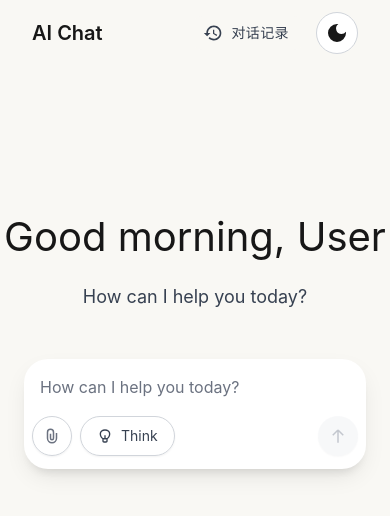
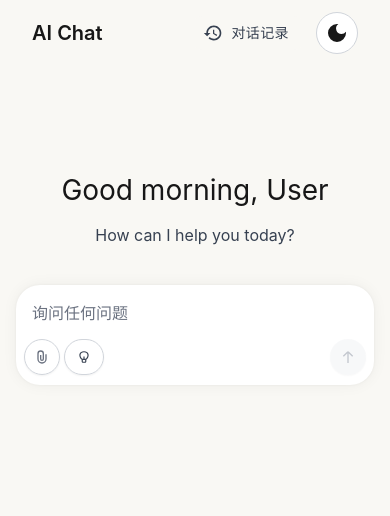
Before and after one commit to Rain-kl/cyber_ui, a Next.js app: page / in a window 390 px wide. Shown: the top 516 px of the page. Built offline with nearby package versions, Linux system fonts and the light colour scheme.

Commit message:
优化手机端体验

```diff
--- a/app/globals.css
+++ b/app/globals.css
@@ -32,6 +32,28 @@ body {
     'Cantarell', sans-serif;
   margin: 0;
   padding: 0;
+  /* 防止水平滚动 */
+  overflow-x: hidden;
+}
+
+/* 防止整个页面水平滚动 */
+html {
+  overflow-x: hidden;
+}
+
+/* 移动端优化 */
+@media (max-width: 768px) {
+  .chat-message-container {
+    max-width: 100vw;
+    padding-left: 0;
+    padding-right: 0;
+  }
+
+  /* 确保内容不会超出屏幕宽度 */
+  * {
+    max-width: 100vw;
+    box-sizing: border-box;
+  }
 }
 
 /* Custom scrollbar for webkit browsers */
--- a/app/layout.tsx
+++ b/app/layout.tsx
@@ -18,6 +18,14 @@ export const metadata: Metadata = {
   description: 'Generated by create next app',
 };
 
+// 移动端视口配置
+const viewport = {
+  width: 'device-width',
+  initialScale: 1,
+  maximumScale: 1,
+  userScalable: false,
+};
+
 export default function RootLayout({
   children,
 }: Readonly<{
@@ -25,6 +33,9 @@ export default function RootLayout({
 }>) {
   return (
     <html lang="en">
+      <head>
+        <meta name="viewport" content="width=device-width, initial-scale=1, maximum-scale=1, user-scalable=no, viewport-fit=cover" />
+      </head>
       <body
         className={`${geistSans.variable} ${geistMono.variable} antialiased`}
       >
--- a/app/ui/ChatHeader.tsx
+++ b/app/ui/ChatHeader.tsx
@@ -13,7 +13,19 @@ export default function ChatHeader({
   subtitle = 'How can I help you today?',
 }: ChatHeaderProps) {
   const [greeting, setGreeting] = useState('Good evening');
+  const [isMobile, setIsMobile] = useState(false);
   const colors = useThemeColors();
+
+  useEffect(() => {
+    const checkIsMobile = () => {
+      setIsMobile(window.innerWidth <= 768);
+    };
+
+    checkIsMobile();
+    window.addEventListener('resize', checkIsMobile);
+
+    return () => window.removeEventListener('resize', checkIsMobile);
+  }, []);
 
   useEffect(() => {
     const updateGreeting = () => {
@@ -37,14 +49,25 @@ export default function ChatHeader({
   }, []);
 
   return (
-    <div className="text-center px-8">
-      <h1 className="font-normal mb-4 whitespace-nowrap" style={{
-        fontSize: '40px',
-        color: colors.text.primary()
-      }}>
+    <div className={`text-center ${isMobile ? 'px-4' : 'px-8'}`}>
+      <h1
+        className={`font-normal mb-4 ${isMobile ? '' : 'whitespace-nowrap'}`}
+        style={{
+          fontSize: isMobile ? '28px' : '40px',
+          color: colors.text.primary(),
+          lineHeight: isMobile ? '1.2' : '1'
+        }}
+      >
         {title || greeting}, User
       </h1>
-      {subtitle && <p className="text-lg" style={{ color: colors.text.secondary() }}>{subtitle}</p>}
+      {subtitle && (
+        <p
+          className={isMobile ? 'text-base' : 'text-lg'}
+          style={{ color: colors.text.secondary() }}
+        >
+          {subtitle}
+        </p>
+      )}
     </div>
   );
 }
--- a/app/ui/ChatInput.tsx
+++ b/app/ui/ChatInput.tsx
@@ -1,4 +1,4 @@
-import { useState } from 'react';
+import { useState, useEffect } from 'react';
 import { useThemeColors } from '@/themes/utils';
 
 interface ChatInputProps {
@@ -11,13 +11,26 @@ interface ChatInputProps {
 export default function ChatInput({
   onSendMessage,
   disabled = false,
-  placeholder = 'Reply to Claude...',
+  placeholder = 'Reply to AI...',
   isLoading = false,
 }: ChatInputProps) {
   const [inputValue, setInputValue] = useState('');
   const [isThinkEnabled, setIsThinkEnabled] = useState(false);
   const [textareaHeight, setTextareaHeight] = useState(32);
+  const [isMobile, setIsMobile] = useState(false);
   const colors = useThemeColors();
+
+  // 检测是否为移动设备
+  useEffect(() => {
+    const checkIsMobile = () => {
+      setIsMobile(window.innerWidth <= 768);
+    };
+
+    checkIsMobile();
+    window.addEventListener('resize', checkIsMobile);
+
+    return () => window.removeEventListener('resize', checkIsMobile);
+  }, []);
 
   const handleSubmit = (e: React.FormEvent) => {
     e.preventDefault();
@@ -49,18 +62,28 @@ export default function ChatInput({
   };
 
   return (
-    <div className="flex items-end justify-center p-2" style={{ backgroundColor: colors.bg.primary() }}>
+    <div
+      className={`flex items-end justify-center ${isMobile ? 'p-2 pb-4' : 'p-2'}`}
+      style={{
+        backgroundColor: colors.bg.primary(),
+        paddingBottom: isMobile ? 'max(16px, env(safe-area-inset-bottom))' : undefined
+      }}
+    >
       <style>{`
         .custom-textarea::-webkit-scrollbar {
           display: none;
         }
       `}</style>
-      <div className="rounded-3xl shadow-lg shadow-black/10 duration-100 p-2" style={{
-        backgroundColor: colors.bg.input(),
-        width: '752px',
-        minHeight: '99px',
-        boxShadow: '0 10px 25px -5px rgba(0, 0, 0, 0.1), 0 8px 10px -6px rgba(0, 0, 0, 0.1)'
-      }}>
+      <div
+        className="rounded-3xl duration-100 p-2"
+        style={{
+          backgroundColor: colors.bg.input(),
+          width: isMobile ? '100%' : '752px',
+          maxWidth: isMobile ? 'calc(100vw - 16px)' : '752px',
+          minHeight: isMobile ? '80px' : '99px',
+          boxShadow: '0 0 3px rgba(0, 0, 0, 0.05), 0 0 15px rgba(0, 0, 0, 0.05)'
+        }}
+      >
         <form onSubmit={handleSubmit} className="flex flex-col">
           {/* 上栏 - 输入区域 */}
           <div className="relative" style={{ minHeight: '32px' }}>
@@ -85,13 +108,18 @@ export default function ChatInput({
           </div>
 
           {/* 下栏 - 功能区域 */}
-          <div className="flex items-center justify-between gap-2 mt-1.5" style={{ height: '50px' }}>
-            <div className="flex items-center gap-2">
+          <div
+            className={`flex items-center justify-between gap-2 mt-1.5`}
+            style={{ height: isMobile ? '40px' : '50px' }}
+          >
+            <div className={`flex items-center ${isMobile ? 'gap-1' : 'gap-2'}`}>
               {/* Attach Button */}
               <button
                 type="button"
-                className="inline-flex items-center justify-center w-10 h-10 rounded-full border transition-all duration-200 shadow-sm hover:shadow-md"
+                className={`inline-flex items-center justify-center rounded-full border transition-all duration-200 shadow-sm hover:shadow-md`}
                 style={{
+                  width: isMobile ? '36px' : '40px',
+                  height: isMobile ? '36px' : '40px',
                   borderColor: colors.border.primary(),
                   color: colors.text.muted(),
                   backgroundColor: 'transparent',
@@ -107,7 +135,7 @@ export default function ChatInput({
                 }}
                 aria-label="附加"
               >
-                <svg width="18" height="18" viewBox="0 0 24 24" fill="none" xmlns="http://www.w3.org/2000/svg" className="stroke-2">
+                <svg width={isMobile ? "16" : "18"} height={isMobile ? "16" : "18"} viewBox="0 0 24 24" fill="none" xmlns="http://www.w3.org/2000/svg" className="stroke-2">
                   <path d="M10 9V15C10 16.1046 10.8954 17 12 17V17C13.1046 17 14 16.1046 14 15V7C14 4.79086 12.2091 3 10 3V3C7.79086 3 6 4.79086 6 7V15C6 18.3137 8.68629 21 12 21V21C15.3137 21 18 18.3137 18 15V8" stroke="currentColor"></path>
                 </svg>
               </button>
@@ -134,7 +162,7 @@ export default function ChatInput({
               <button
                 type="button"
                 onClick={() => setIsThinkEnabled(!isThinkEnabled)}
-                className="inline-flex items-center justify-center gap-2 h-10 px-4 text-sm rounded-full transition-all duration-200 cursor-pointer border shadow-sm hover:shadow-md"
+                className={`inline-flex items-center justify-center gap-2 rounded-full transition-all duration-200 cursor-pointer border shadow-sm hover:shadow-md ${isMobile ? 'h-9 px-3 text-xs' : 'h-10 px-4 text-sm'}`}
                 style={{
                   color: isThinkEnabled ? colors.text.status.info() : colors.text.secondary(),
                   backgroundColor: isThinkEnabled ? colors.bg.status.info() : 'transparent',
@@ -160,13 +188,13 @@ export default function ChatInput({
                 aria-label="Think"
                 title="启用思考模式，AI将展示详细的思考过程和推理步骤"
               >
-                <svg width="16" height="16" viewBox="0 0 24 24" fill="none" xmlns="http://www.w3.org/2000/svg" className="stroke-2">
+                <svg width={isMobile ? "14" : "16"} height={isMobile ? "14" : "16"} viewBox="0 0 24 24" fill="none" xmlns="http://www.w3.org/2000/svg" className="stroke-2">
                   <path d="M19 9C19 12.866 15.866 17 12 17C8.13398 17 4.99997 12.866 4.99997 9C4.99997 5.13401 8.13398 3 12 3C15.866 3 19 5.13401 19 9Z" className={isThinkEnabled ? 'fill-yellow-200' : 'fill-none'}></path>
                   <path d="M15 16.1378L14.487 15.2794L14 15.5705V16.1378H15ZM8.99997 16.1378H9.99997V15.5705L9.51293 15.2794L8.99997 16.1378ZM18 9C18 11.4496 16.5421 14.0513 14.487 15.2794L15.5129 16.9963C18.1877 15.3979 20 12.1352 20 9H18ZM12 4C13.7598 4 15.2728 4.48657 16.3238 5.33011C17.3509 6.15455 18 7.36618 18 9H20C20 6.76783 19.082 4.97946 17.5757 3.77039C16.0931 2.58044 14.1061 2 12 2V4ZM5.99997 9C5.99997 7.36618 6.64903 6.15455 7.67617 5.33011C8.72714 4.48657 10.2401 4 12 4V2C9.89382 2 7.90681 2.58044 6.42427 3.77039C4.91791 4.97946 3.99997 6.76783 3.99997 9H5.99997ZM9.51293 15.2794C7.4578 14.0513 5.99997 11.4496 5.99997 9H3.99997C3.99997 12.1352 5.81225 15.3979 8.48701 16.9963L9.51293 15.2794ZM9.99997 19.5001V16.1378H7.99997V19.5001H9.99997ZM10.5 20.0001C10.2238 20.0001 9.99997 19.7763 9.99997 19.5001H7.99997C7.99997 20.8808 9.11926 22.0001 10.5 22.0001V20.0001ZM13.5 20.0001H10.5V22.0001H13.5V20.0001ZM14 19.5001C14 19.7763 13.7761 20.0001 13.5 20.0001V22.0001C14.8807 22.0001 16 20.8808 16 19.5001H14ZM14 16.1378V19.5001H16V16.1378H14Z" fill="currentColor"></path>
                   <path d="M9 16.0001H15" stroke="currentColor"></path>
                   <path d="M12 16V12" stroke="currentColor" strokeLinecap="square"></path>
                 </svg>
-                <span>Think</span>
+                {!isMobile && <span>Think</span>}
               </button>
             </div>
 
@@ -174,8 +202,10 @@ export default function ChatInput({
             <button
               type="submit"
               disabled={!inputValue.trim() || disabled || isLoading}
-              className="flex items-center justify-center w-10 h-10 rounded-full transition-all duration-200 disabled:opacity-60 disabled:cursor-not-allowed shadow-md hover:shadow-lg disabled:shadow-sm"
+              className={`flex items-center justify-center rounded-full transition-all duration-200 disabled:opacity-60 disabled:cursor-not-allowed shadow-md hover:shadow-lg disabled:shadow-sm`}
               style={{
+                width: isMobile ? '36px' : '40px',
+                height: isMobile ? '36px' : '40px',
                 backgroundColor: inputValue.trim() && !isLoading ? colors.bg.button.primary() : colors.bg.button.disabled(),
                 color: inputValue.trim() && !isLoading ? colors.text.inverse() : colors.interactive.disabled(),
                 boxShadow: inputValue.trim() && !isLoading ? '0 4px 6px -1px rgba(0, 0, 0, 0.1), 0 2px 4px -2px rgba(0, 0, 0, 0.1)' : '0 1px 2px 0 rgba(0, 0, 0, 0.05)'
@@ -198,8 +228,8 @@ export default function ChatInput({
             >
               {isLoading ? (
                 <svg
-                  width="18"
-                  height="18"
+                  width={isMobile ? "16" : "18"}
+                  height={isMobile ? "16" : "18"}
                   viewBox="0 0 24 24"
                   fill="none"
                   xmlns="http://www.w3.org/2000/svg"
@@ -220,7 +250,7 @@ export default function ChatInput({
                   />
                 </svg>
               ) : (
-                <svg width="18" height="18" viewBox="0 0 24 24" fill="none" xmlns="http://www.w3.org/2000/svg" className="stroke-2">
+                <svg width={isMobile ? "16" : "18"} height={isMobile ? "16" : "18"} viewBox="0 0 24 24" fill="none" xmlns="http://www.w3.org/2000/svg" className="stroke-2">
                   <path d="M5 11L12 4M12 4L19 11M12 4V21" stroke="currentColor"></path>
                 </svg>
               )}
--- a/app/ui/ChatInterface.tsx
+++ b/app/ui/ChatInterface.tsx
@@ -27,7 +27,20 @@ export default function ChatInterface() {
   const [showHistoryMessages, setShowHistoryMessages] = useState(false);
   const [historyMessages, setHistoryMessages] = useState<HistoryMessage[]>([]);
   const [shouldAutoScroll, setShouldAutoScroll] = useState(true);
+  const [isMobile, setIsMobile] = useState(false);
   const colors = useThemeColors();
+
+  // 检测是否为移动设备
+  useEffect(() => {
+    const checkIsMobile = () => {
+      setIsMobile(window.innerWidth <= 768);
+    };
+
+    checkIsMobile();
+    window.addEventListener('resize', checkIsMobile);
+
+    return () => window.removeEventListener('resize', checkIsMobile);
+  }, []);
 
   // 检查是否在底部的函数
   const isScrolledToBottom = () => {
@@ -111,7 +124,14 @@ export default function ChatInterface() {
   };
 
   return (
-    <div className="flex flex-col h-screen" style={{ backgroundColor: colors.bg.primary() }}>
+    <div
+      className="flex flex-col h-screen"
+      style={{
+        backgroundColor: colors.bg.primary(),
+        maxWidth: '100vw',
+        overflowX: 'hidden'
+      }}
+    >
       {/* 顶栏 */}
       <TopBar
         onHistoryLoaded={handleHistoryLoaded}
@@ -123,22 +143,30 @@ export default function ChatInterface() {
       <div
         ref={scrollContainerRef}
         className="flex-1 overflow-y-auto pt-16"
+        style={{ overflowX: 'hidden' }}
         onScroll={handleScroll}
       >
-        <div className="chat-message-container">
+        <div className="chat-message-container" style={{ overflowX: 'hidden' }}>
           {!hasMessages && !showHistoryMessages ? (
-            <div className="relative h-full">
-              {/* 打招呼文字放在屏幕上半部分 */}
-              <div className="absolute top-1/4 left-1/2 transform -translate-x-1/2 -translate-y-1/2 w-max">
+            <div className="flex flex-col items-center h-full" style={{
+              justifyContent: 'flex-start',
+              paddingTop: isMobile ? '13vh' : '18vh'
+            }}>
+              {/* 招呼文字 */}
+              <div className={`${isMobile ? 'w-full px-4' : 'w-max'}`}>
                 <ChatHeader />
               </div>
-              {/* 输入框放在屏幕中心，向上移动40px */}
-              <div className="absolute left-1/2 transform -translate-x-1/2 -translate-y-1/2 w-full max-w-4xl px-4" style={{ top: 'calc(50% - 40px)' }}>
+
+              {/* 间距 */}
+              <div style={{ height: '30px' }}></div>
+
+              {/* 输入框 */}
+              <div className={`w-full max-w-4xl ${isMobile ? 'px-2' : 'px-4'}`}>
                 <ChatInput
                   onSendMessage={sendMessage}
                   disabled={isLoading}
                   isLoading={isLoading}
-                  placeholder="How can I help you today?"
+                  placeholder="询问任何问题"
                 />
               </div>
             </div>
@@ -216,12 +244,17 @@ export default function ChatInterface() {
 
       {/* Chat Input Area - 只在有消息且非历史记录模式下显示 */}
       {!showHistoryMessages && hasMessages && (
-        <div className="max-w-4xl mx-auto w-full">
+        <div
+          className="max-w-4xl mx-auto w-full"
+          style={{
+            paddingBottom: isMobile ? 'max(8px, env(safe-area-inset-bottom))' : undefined
+          }}
+        >
           <ChatInput
             onSendMessage={sendMessage}
             disabled={isLoading}
             isLoading={isLoading}
-            placeholder="Reply to Claude..."
+            placeholder="Reply..."
           />
         </div>
       )}
```
